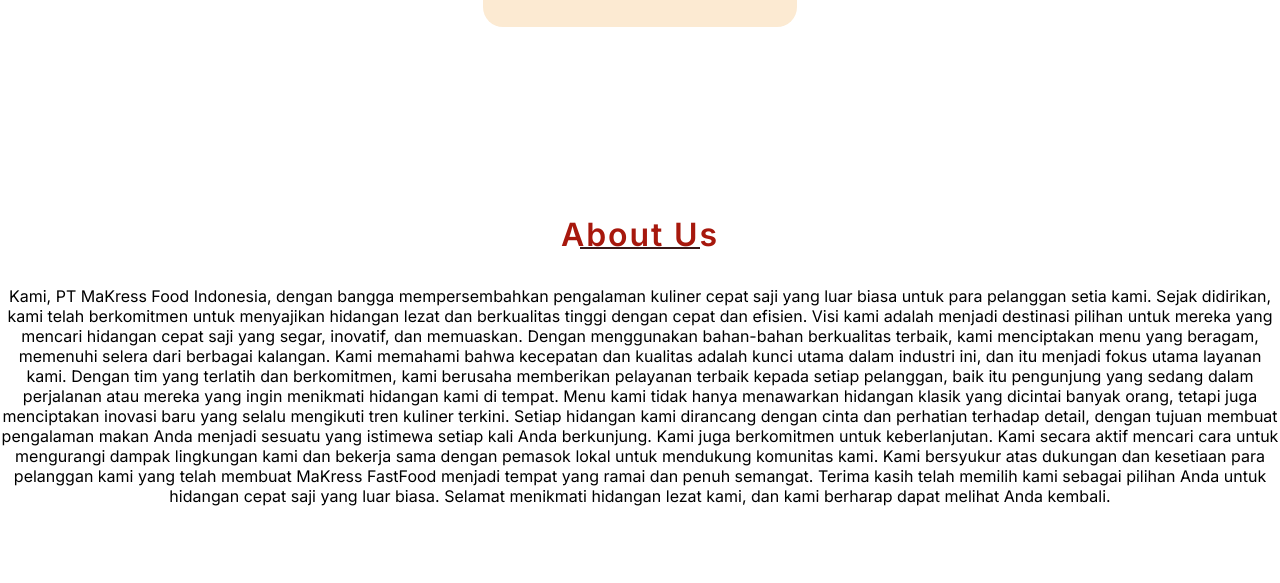
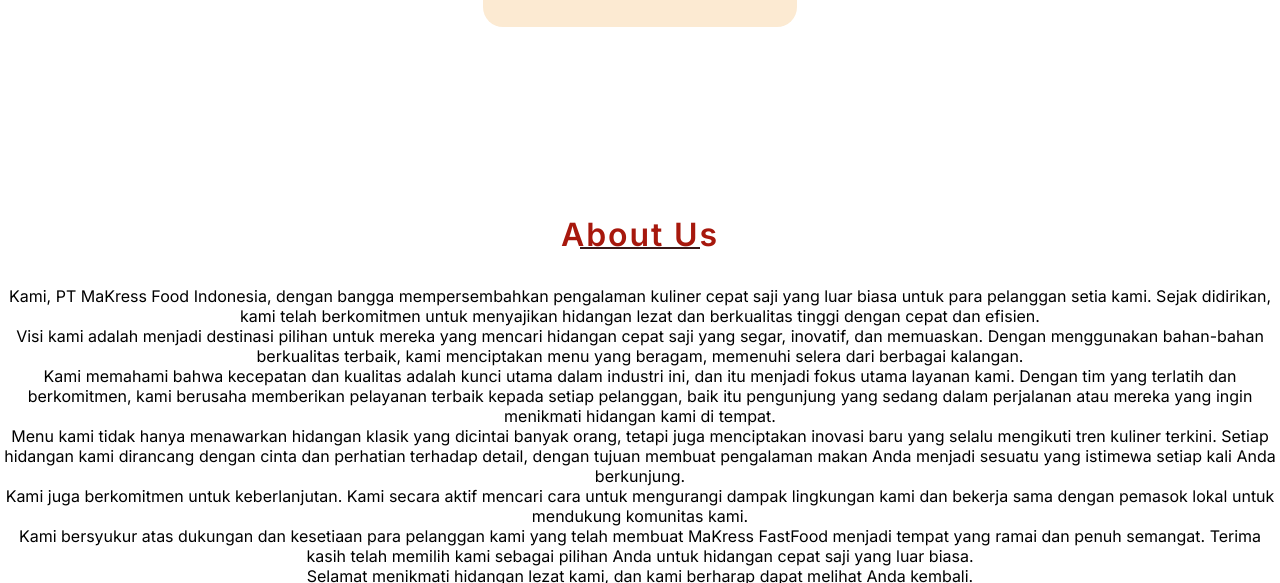
Before and after one commit to Farisraf/MaKress-FastFood, a plain HTML site: page index.html in a window 1280 px wide. Shown: the part 2217-2800 px from the top of the page. Drawn offline with nearby package versions, Linux system fonts and the light colour scheme.

Commit message:
Update2 index.html

```diff
--- a/index.html
+++ b/index.html
@@ -128,17 +128,17 @@
       <h2 class="section-title">About Us</h2>
 
       <div>
-        <p class="about__text">Kami, PT MaKress Food Indonesia, dengan bangga mempersembahkan pengalaman kuliner cepat saji yang luar biasa untuk para pelanggan setia kami. Sejak didirikan, kami telah berkomitmen untuk menyajikan hidangan lezat dan berkualitas tinggi dengan cepat dan efisien.
+        <p class="about__text">Kami, PT MaKress Food Indonesia, dengan bangga mempersembahkan pengalaman kuliner cepat saji yang luar biasa untuk para pelanggan setia kami. Sejak didirikan, kami telah berkomitmen untuk menyajikan hidangan lezat dan berkualitas tinggi dengan cepat dan efisien. <br>
 
-Visi kami adalah menjadi destinasi pilihan untuk mereka yang mencari hidangan cepat saji yang segar, inovatif, dan memuaskan. Dengan menggunakan bahan-bahan berkualitas terbaik, kami menciptakan menu yang beragam, memenuhi selera dari berbagai kalangan.
+Visi kami adalah menjadi destinasi pilihan untuk mereka yang mencari hidangan cepat saji yang segar, inovatif, dan memuaskan. Dengan menggunakan bahan-bahan berkualitas terbaik, kami menciptakan menu yang beragam, memenuhi selera dari berbagai kalangan. <br>
 
-Kami memahami bahwa kecepatan dan kualitas adalah kunci utama dalam industri ini, dan itu menjadi fokus utama layanan kami. Dengan tim yang terlatih dan berkomitmen, kami berusaha memberikan pelayanan terbaik kepada setiap pelanggan, baik itu pengunjung yang sedang dalam perjalanan atau mereka yang ingin menikmati hidangan kami di tempat.
+Kami memahami bahwa kecepatan dan kualitas adalah kunci utama dalam industri ini, dan itu menjadi fokus utama layanan kami. Dengan tim yang terlatih dan berkomitmen, kami berusaha memberikan pelayanan terbaik kepada setiap pelanggan, baik itu pengunjung yang sedang dalam perjalanan atau mereka yang ingin menikmati hidangan kami di tempat. <br>
 
-Menu kami tidak hanya menawarkan hidangan klasik yang dicintai banyak orang, tetapi juga menciptakan inovasi baru yang selalu mengikuti tren kuliner terkini. Setiap hidangan kami dirancang dengan cinta dan perhatian terhadap detail, dengan tujuan membuat pengalaman makan Anda menjadi sesuatu yang istimewa setiap kali Anda berkunjung.
+Menu kami tidak hanya menawarkan hidangan klasik yang dicintai banyak orang, tetapi juga menciptakan inovasi baru yang selalu mengikuti tren kuliner terkini. Setiap hidangan kami dirancang dengan cinta dan perhatian terhadap detail, dengan tujuan membuat pengalaman makan Anda menjadi sesuatu yang istimewa setiap kali Anda berkunjung. <br>
 
-Kami juga berkomitmen untuk keberlanjutan. Kami secara aktif mencari cara untuk mengurangi dampak lingkungan kami dan bekerja sama dengan pemasok lokal untuk mendukung komunitas kami.
+Kami juga berkomitmen untuk keberlanjutan. Kami secara aktif mencari cara untuk mengurangi dampak lingkungan kami dan bekerja sama dengan pemasok lokal untuk mendukung komunitas kami. <br>
 
-Kami bersyukur atas dukungan dan kesetiaan para pelanggan kami yang telah membuat MaKress FastFood menjadi tempat yang ramai dan penuh semangat. Terima kasih telah memilih kami sebagai pilihan Anda untuk hidangan cepat saji yang luar biasa.
+Kami bersyukur atas dukungan dan kesetiaan para pelanggan kami yang telah membuat MaKress FastFood menjadi tempat yang ramai dan penuh semangat. Terima kasih telah memilih kami sebagai pilihan Anda untuk hidangan cepat saji yang luar biasa. <br>
 
 Selamat menikmati hidangan lezat kami, dan kami berharap dapat melihat Anda kembali.</p>
       </div>
```
